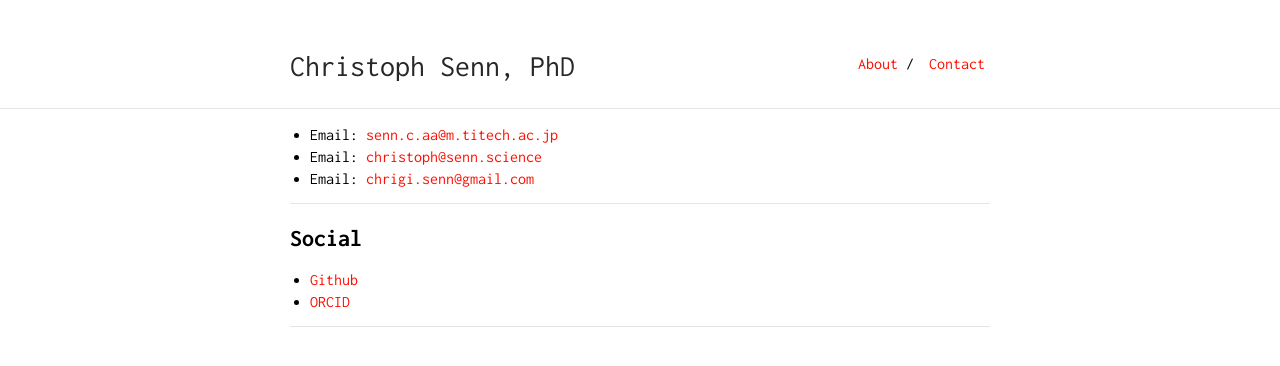
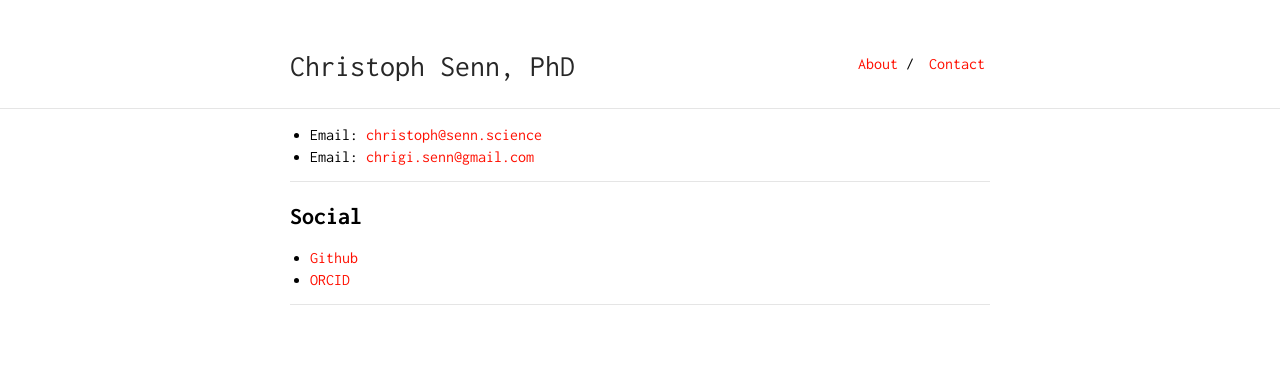
Before and after one commit to delpart/delpart.github.io, a Jekyll site: the page built from contact.md, in a window 1280 px wide. Shown: the top 366 px of the page. Built offline with Jekyll 4.4.1, drawn with Linux system fonts in a browser that asks for light colours.

Commit message:
Update contact.md

```diff
--- a/contact.md
+++ b/contact.md
@@ -3,7 +3,6 @@ layout: default
 is_contact: true
 ---
 
-* Email: [senn.c.aa@m.titech.ac.jp](mailto:senn.c.aa@m.titech.ac.jp)
 * Email: [christoph@senn.science](mailto:christoph@senn.science)
 * Email: [chrigi.senn@gmail.com](mailto:chrigi.senn@gmail.com)
 
```
